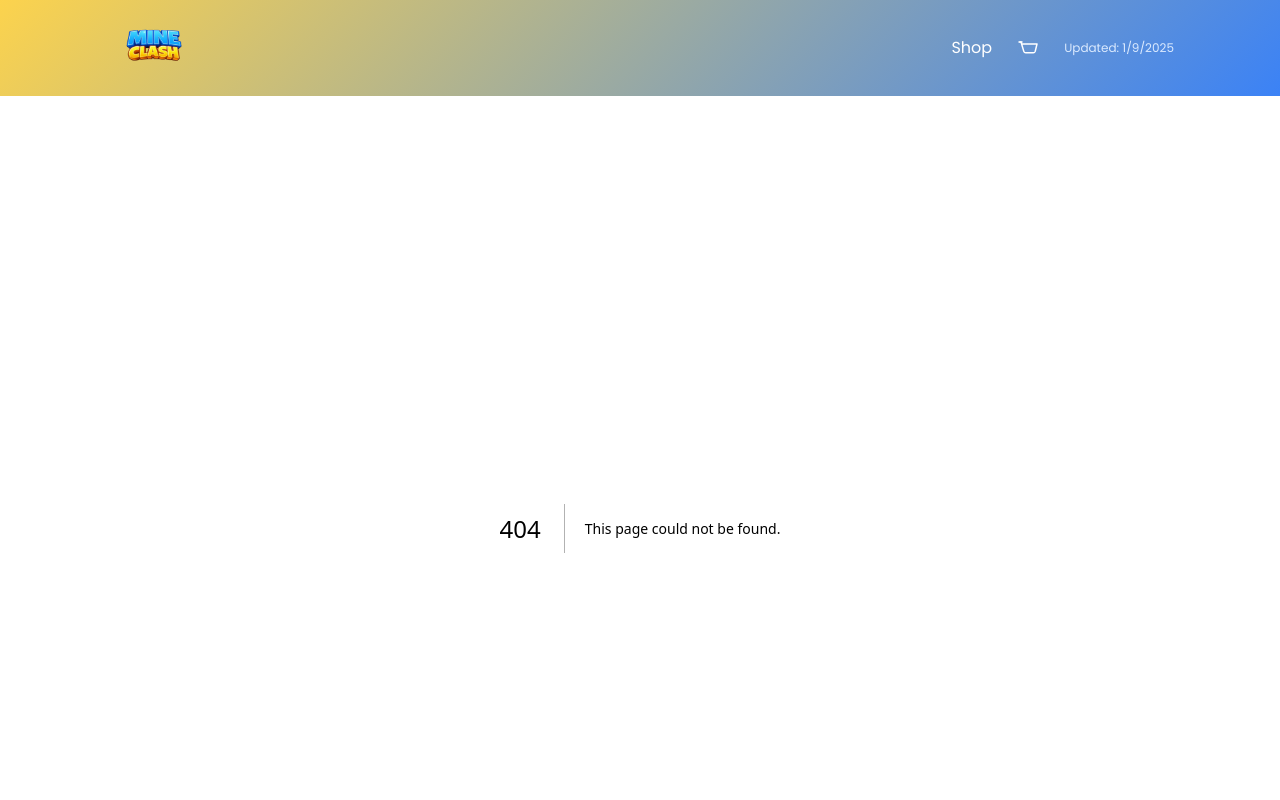
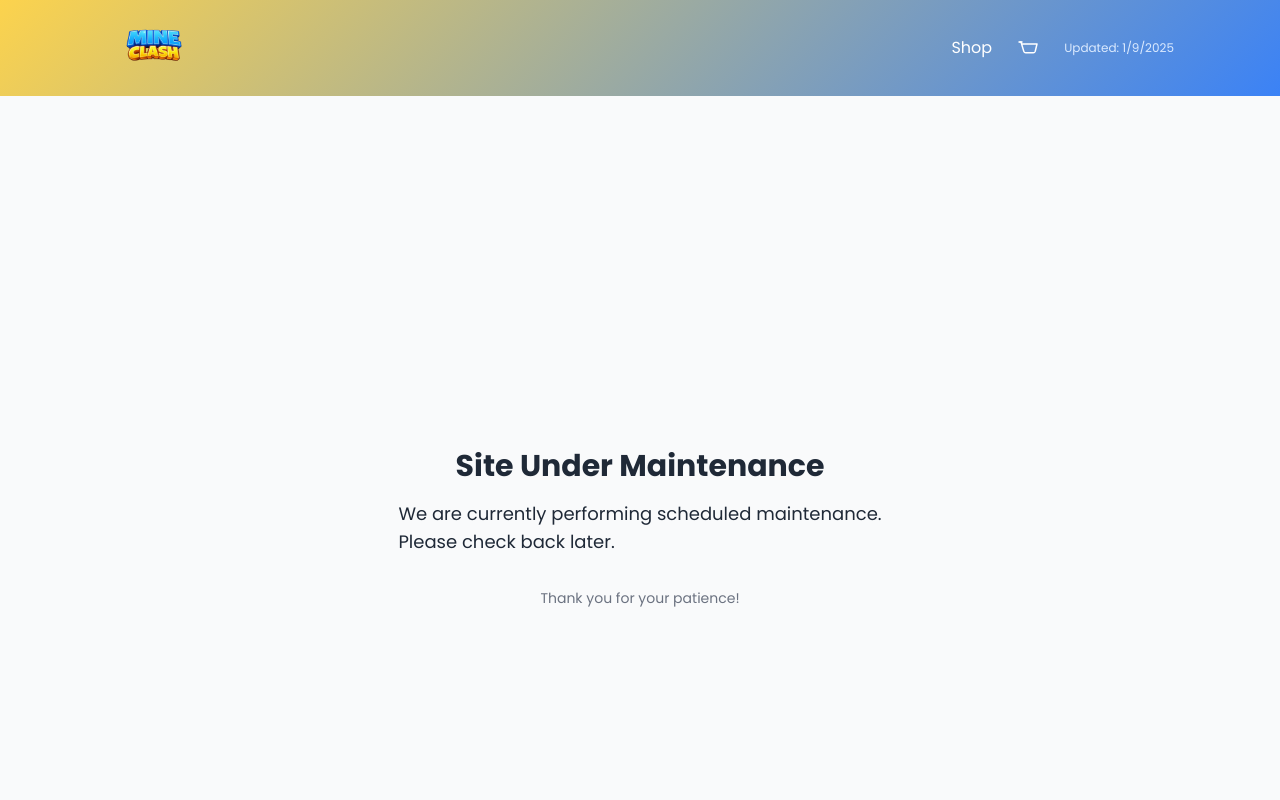
Before and after one commit to mineclash24h-blip/mineclash-store, a Next.js app: page /maintenance in a window 1280 px wide. Before the commit this address had no page. Shown: the top 800 px of the page. Built offline with nearby package versions, Linux system fonts and the light colour scheme.

Commit message:
Add maintenance page and temporarily show it for all routes

```diff
--- a/pages/_app.tsx
+++ b/pages/_app.tsx
@@ -1,5 +1,6 @@
 import '../styles/globals.css'
 import type { AppProps } from 'next/app'
+import Maintenance from './maintenance'
 import Head from 'next/head'
 import Header from '../components/Header'
 import Footer from '../components/Footer'
@@ -17,7 +18,7 @@ export default function App({ Component, pageProps }: AppProps) {
         <CartProvider>
           <Header />
           <main className="flex-1 container mx-auto px-4 py-8">
-            <Component {...pageProps} />
+            <Maintenance />
           </main>
           <Footer />
         </CartProvider>
--- /dev/null
+++ b/pages/maintenance.tsx
@@ -0,0 +1,11 @@
+import React from 'react';
+
+export default function Maintenance() {
+  return (
+    <div className="min-h-screen flex flex-col items-center justify-center bg-gray-50 text-gray-800">
+      <h1 className="text-3xl font-bold mb-4">Site Under Maintenance</h1>
+      <p className="text-lg mb-8">We are currently performing scheduled maintenance.<br />Please check back later.</p>
+      <span className="text-sm text-gray-500">Thank you for your patience!</span>
+    </div>
+  );
+}
```
